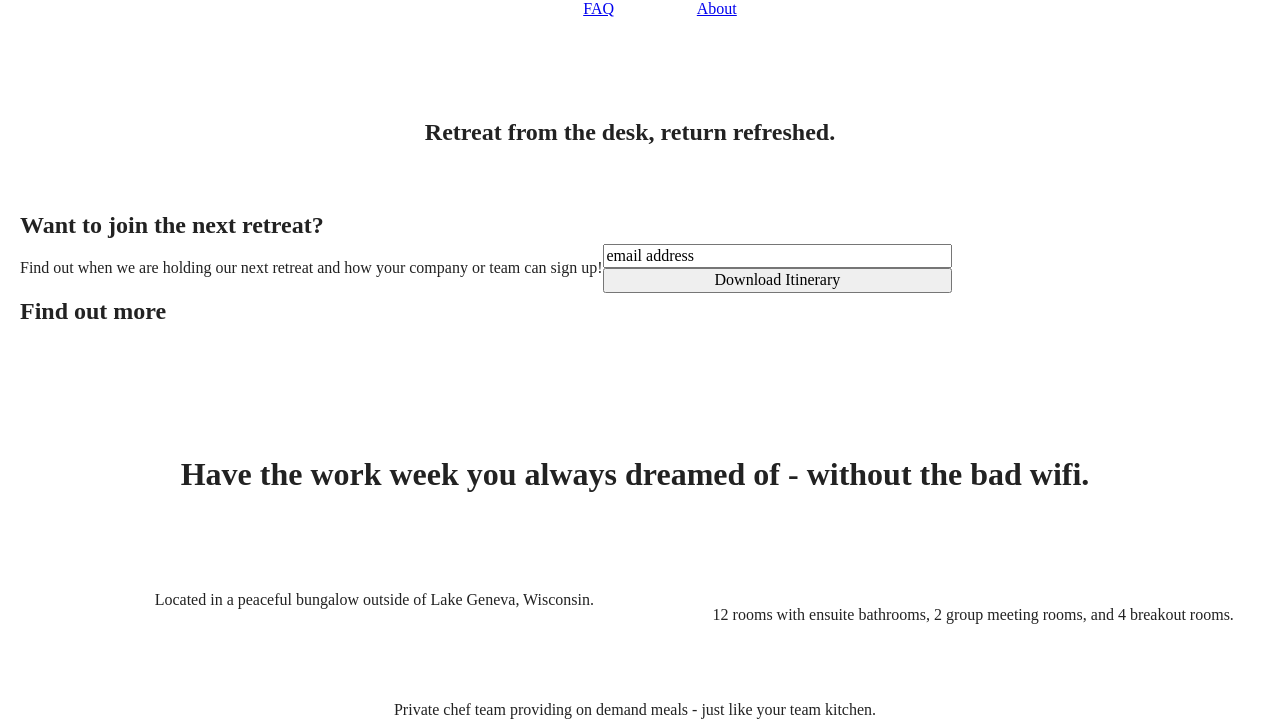
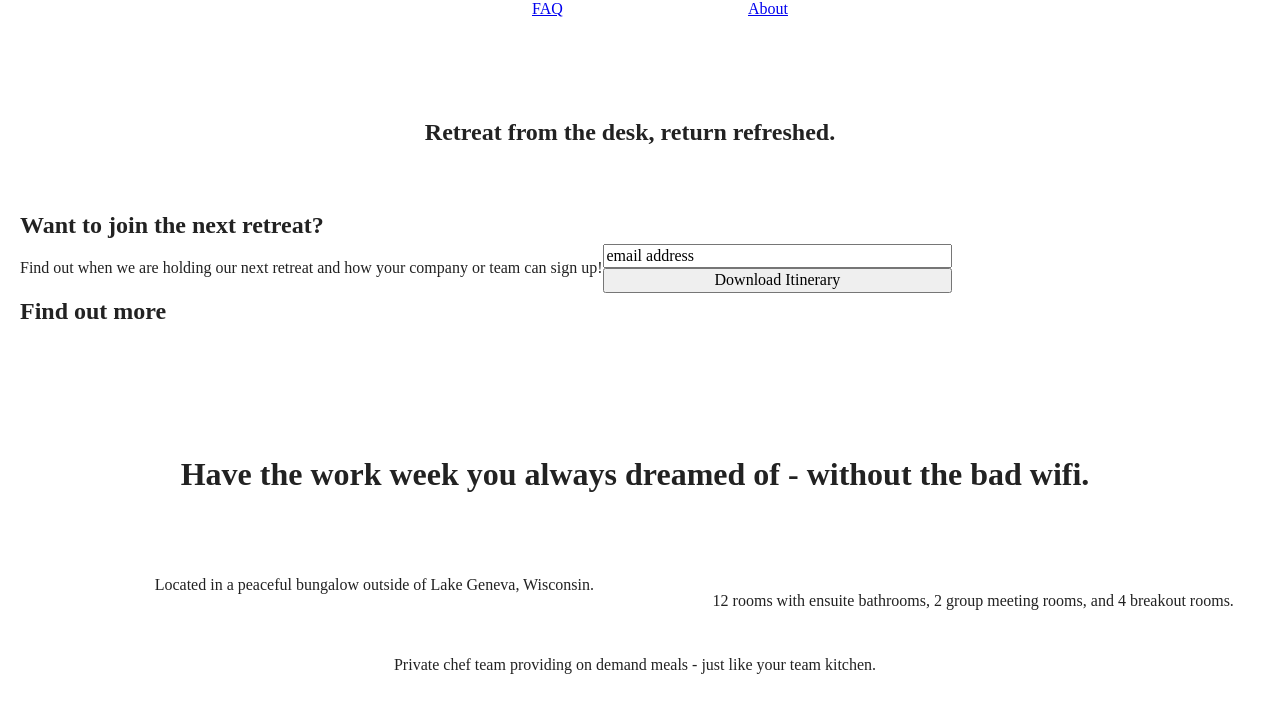
Before and after one commit to DOdric-B-Sykes/Unplugged_project, a website built with Parcel: page index.html in a window 1280 px wide. Shown: the part 85-806 px from the top of the page. Built offline with nearby package versions, Linux system fonts and the light colour scheme.

Commit message:
updated padding/margins

```diff
--- a/css/main.css
+++ b/css/main.css
@@ -136,7 +136,7 @@ header nav {
   align-items: center;
   justify-content: center;
   flex-flow: row wrap;
-  width: 60%;
+  width: 100%;
 
 }
 
@@ -221,6 +221,11 @@ aside {
 
 }
 
+.features article p {
+  margin: 0;
+
+}
+
 .fontawesome-icon {
   display: flex;
   align-items: center;
@@ -300,7 +305,7 @@ footer .contact h3 {
 
 }
 
-address p {
+footer p {
   margin: 0;
 
 }
```
